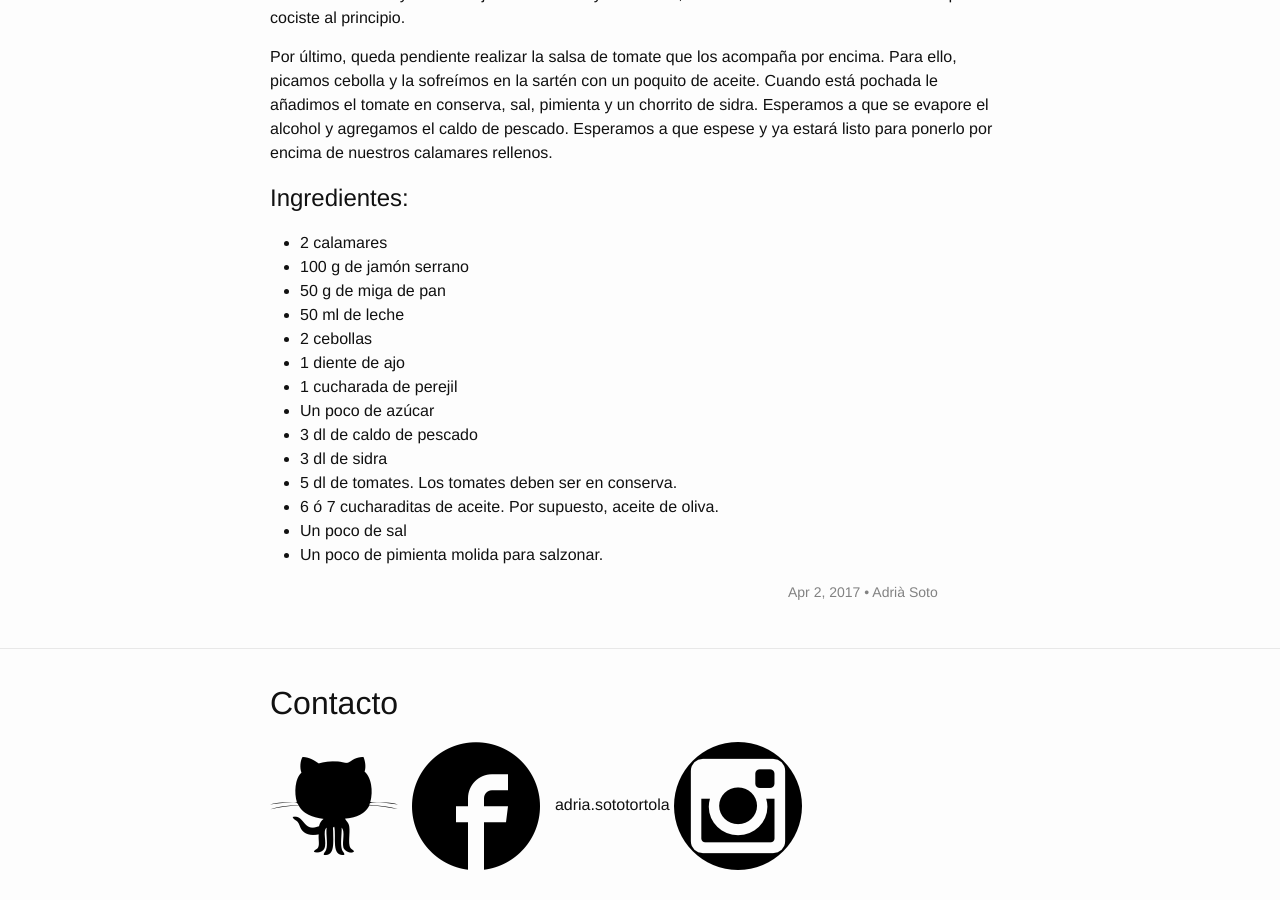
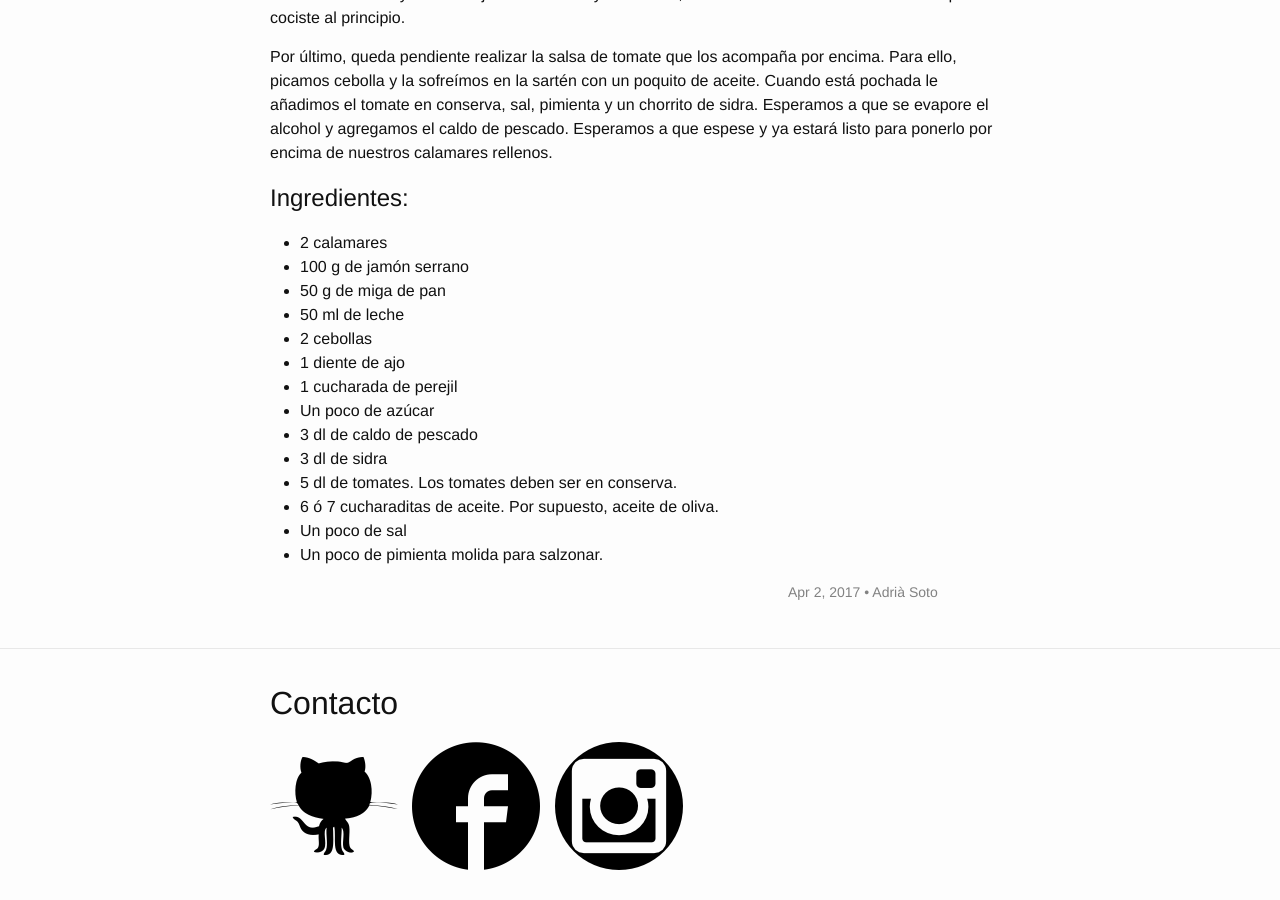
Before and after one commit to adriisotuu/adriisotuu.github.io, a Jekyll site: the page built from index.md, in a window 1280 px wide and 900 px high, scrolled down 25670 px. Built offline with Jekyll 4.4.1, drawn with Linux system fonts in a browser that asks for light colours; comment, search, counter and statistics services are not loaded.

Commit message:
social media

```diff
--- a/_includes/footer.html
+++ b/_includes/footer.html
@@ -10,8 +10,6 @@
       <img src="/assets/icono_facebook.png"></img>
     </a>
 
-    {{ site.facebook_username }}
-
     <a id="icono_instagram" href="https://www.instagram.com/{{ site.instagram_username }}">
       <img src="/assets/icono_instagram.png"></img>
     </a>
```
Also changed, not shown: 1 other file.
